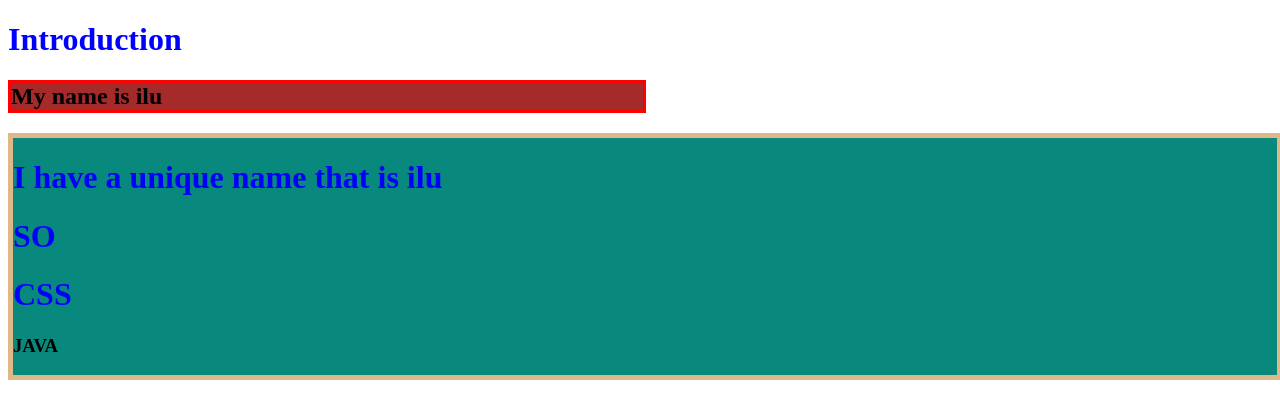
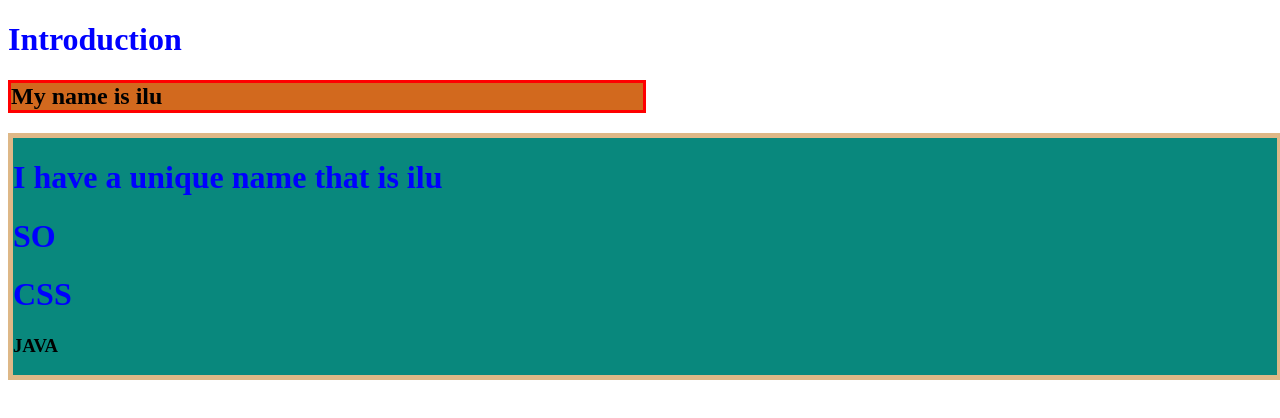
Before and after one commit to SarikaDangol/SarikaDangol.github.io, a plain HTML site: page contact.html in a window 1280 px wide. Drawn offline with Linux system fonts and the light colour scheme.

Commit message:
added contact again "

```diff
--- a/css/style.css
+++ b/css/style.css
@@ -7,7 +7,7 @@ h2{
     border: 3px solid red;
 
 }
-h1:hover{
+h2, h1:hover{
     background-color: chocolate;
 }
 .container{
```
